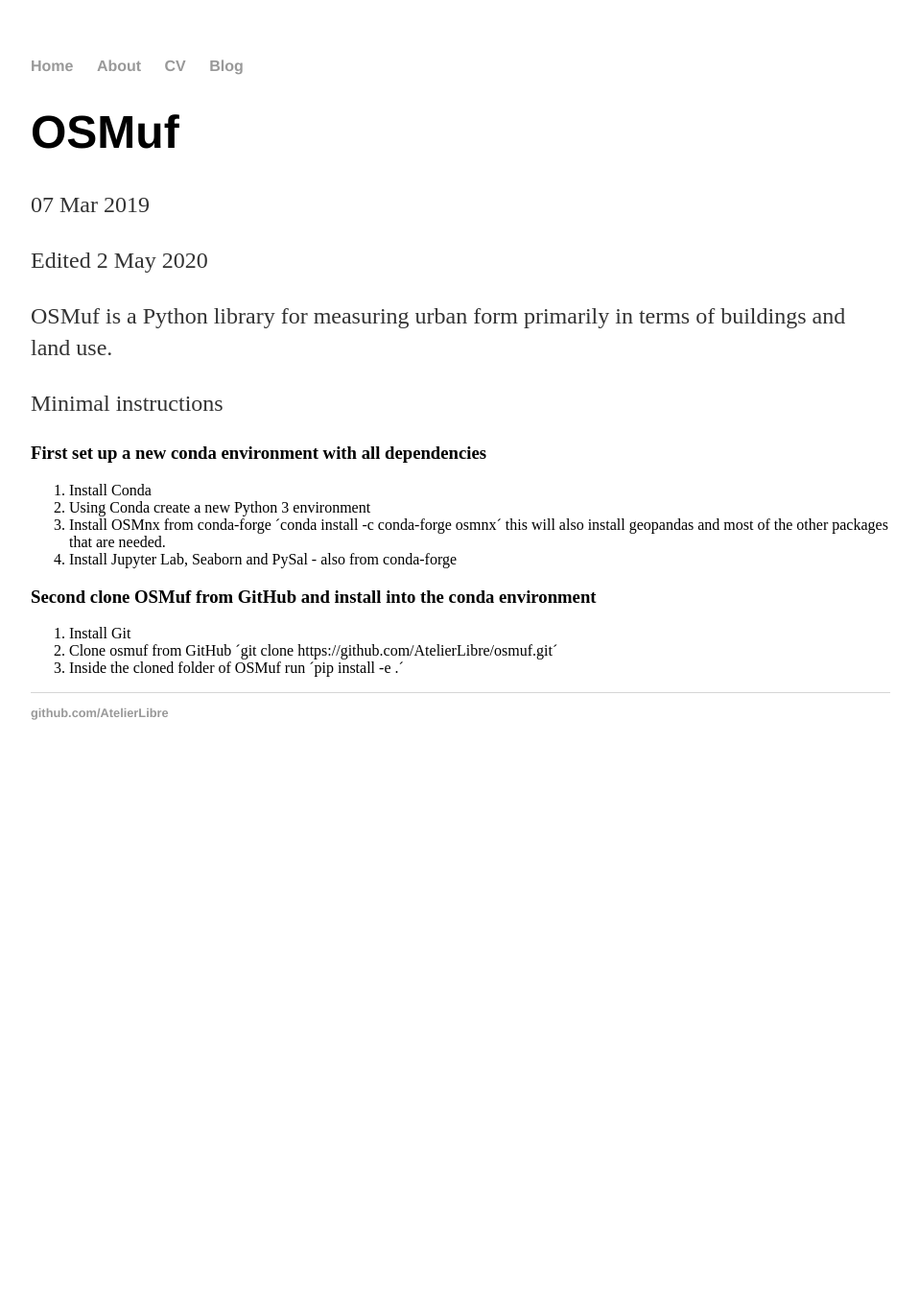
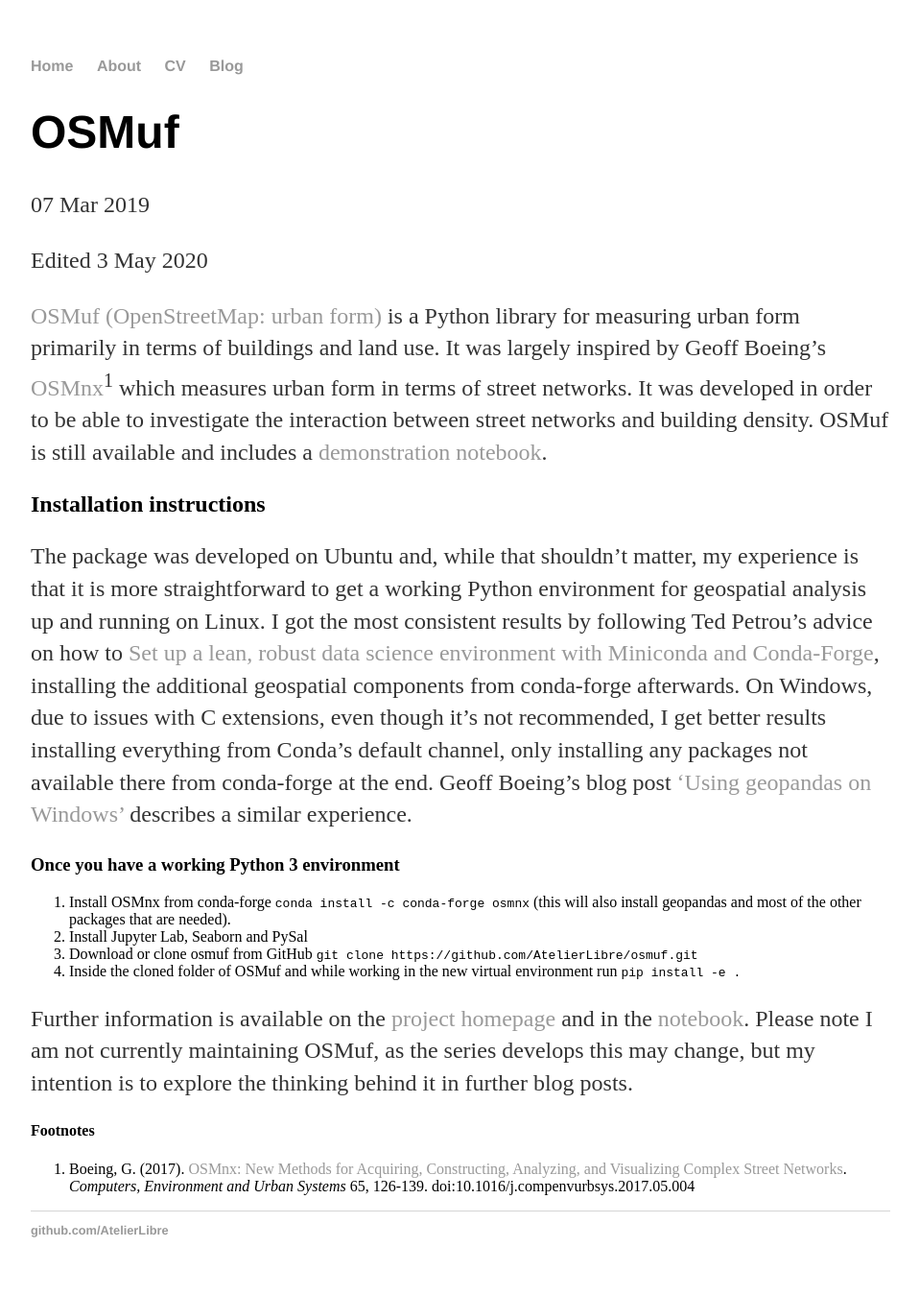
Before and after one commit to AtelierLibre/AtelierLibre.github.io, a Jekyll site: the page built from _posts/2019-04-07-install-osmuf.md, in a window 1280 px wide. Shown: the whole page at 96% size, without its empty margins (160-1118 px from the left). Built offline with Jekyll 4.4.1, drawn with Linux system fonts in a browser that asks for light colours; before the commit the page ends 900 px from its top, so only the background shows below that.

Commit message:
Edits Install OSMuf

```diff
--- a/_posts/2019-04-07-install-osmuf.md
+++ b/_posts/2019-04-07-install-osmuf.md
@@ -3,21 +3,24 @@
 title: "OSMuf"
 date: 2019-03-07
 ---
-Edited 2 May 2020
+Edited 3 May 2020
 
-OSMuf is a Python library for measuring urban form primarily in terms of buildings and land use.
+[OSMuf (OpenStreetMap: urban form)](https://github.com/AtelierLibre/osmuf) is a Python library for measuring urban form primarily in terms of buildings and land use. It was largely inspired by Geoff Boeing's [OSMnx](https://github.com/gboeing/osmnx)<sup>1</sup> which measures urban form in terms of street networks. It was developed in order to be able to investigate the interaction between street networks and building density. OSMuf is still available and includes a [demonstration notebook](https://github.com/AtelierLibre/osmuf/blob/master/notebooks/OSMuf_v0.1.ipynb).
 
-Minimal instructions
+## Installation instructions
 
-### First set up a new conda environment with all dependencies
+The package was developed on Ubuntu and, while that shouldn't matter, my experience is that it is more straightforward to get a working Python environment for geospatial analysis up and running on Linux. I got the most consistent results by following Ted Petrou's advice on how to [Set up a lean, robust data science environment with Miniconda and Conda-Forge](https://medium.com/dunder-data/anaconda-is-bloated-set-up-a-lean-robust-data-science-environment-with-miniconda-and-conda-forge-b48e1ac11646), installing the additional geospatial components from conda-forge afterwards. On Windows, due to issues with C extensions, even though it's not recommended, I get better results installing everything from Conda's default channel, only installing any packages not available there from conda-forge at the end. Geoff Boeing's blog post ['Using geopandas on Windows'](https://geoffboeing.com/2014/09/using-geopandas-windows/) describes a similar experience.
 
-1. Install Conda
-2. Using Conda create a new Python 3 environment
-3. Install OSMnx from conda-forge ´conda install -c conda-forge osmnx´ this will also install geopandas and most of the other packages that are needed.
-4. Install Jupyter Lab, Seaborn and PySal - also from conda-forge
+### Once you have a working Python 3 environment
 
-### Second clone OSMuf from GitHub and install into the conda environment
+1. Install OSMnx from conda-forge `conda install -c conda-forge osmnx`
+   (this will also install geopandas and most of the other packages that are needed).
+2. Install Jupyter Lab, Seaborn and PySal
+3. Download or clone osmuf from GitHub `git clone https://github.com/AtelierLibre/osmuf.git`
+4. Inside the cloned folder of OSMuf and while working in the new virtual environment run `pip install -e .`
 
-1. Install Git
-2. Clone osmuf from GitHub ´git clone https://github.com/AtelierLibre/osmuf.git´
-3. Inside the cloned folder of OSMuf run ´pip install -e .´
+Further information is available on the [project homepage](https://github.com/AtelierLibre/osmuf) and in the [notebook](https://github.com/AtelierLibre/osmuf/blob/master/notebooks/OSMuf_v0.1.ipynb). Please note I am not currently maintaining OSMuf, as the series develops this may change, but my intention is to explore the thinking behind it in further blog posts.
+
+#### Footnotes
+
+1. Boeing, G. (2017). [OSMnx: New Methods for Acquiring, Constructing, Analyzing, and Visualizing Complex Street Networks](https://geoffboeing.com/publications/osmnx-complex-street-networks/). *Computers, Environment and Urban Systems* 65, 126-139. doi:10.1016/j.compenvurbsys.2017.05.004
```
Also changed, not shown: _posts/2020-05-02-Density.md (+1 -1 lines).
